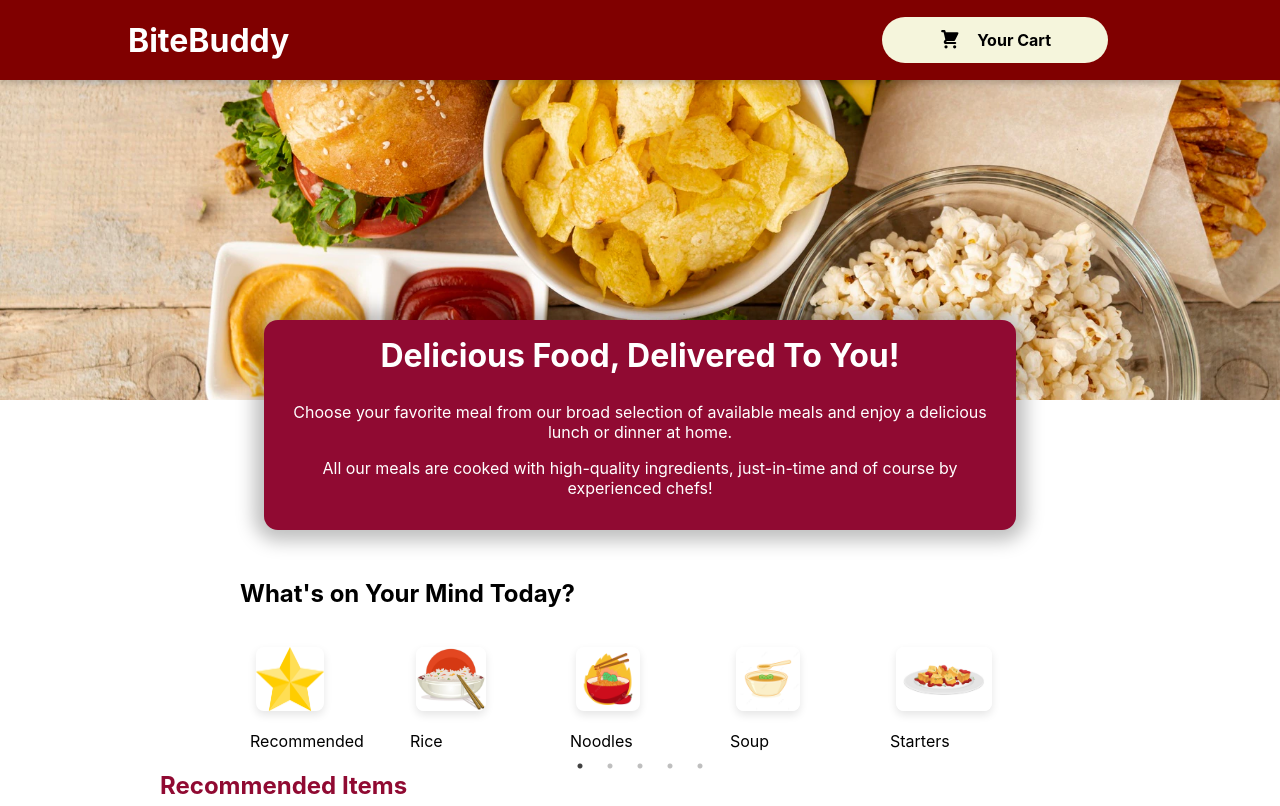
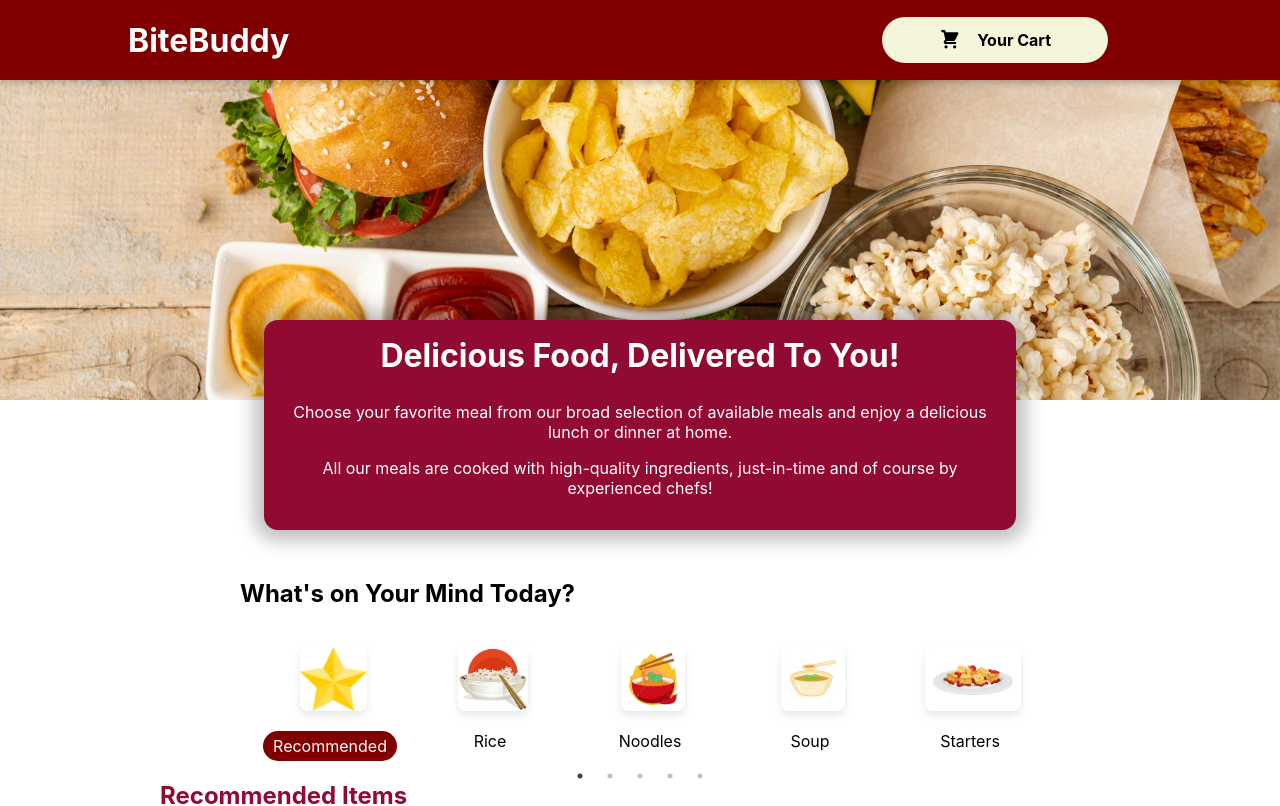
Before and after one commit to komolika05/Food-ordering-Frontend, a React (Create React App) app: page / in a window 1280 px wide. Shown: the top 806 px of the page. Built offline with nearby package versions, Linux system fonts and the light colour scheme.

Commit message:
Add background to selected Item text

```diff
--- a/src/App.js
+++ b/src/App.js
@@ -1,11 +1,6 @@
 import "./App.css";
-import {
-  createBrowserRouter,
-  RouterProvider,
-  BrowserRouter as Router,
-} from "react-router-dom";
+import { createBrowserRouter, RouterProvider } from "react-router-dom";
 import routes from "./routes/routes";
-import Header from "./Components/Layout/Header";
 
 const router = createBrowserRouter(routes);
 
--- a/src/Components/Items/AvailableMeals.js
+++ b/src/Components/Items/AvailableMeals.js
@@ -4,8 +4,7 @@ import { fetchMenu } from "../../api/foodiefetch";
 import ScrollMenu from "../Layout/SliderMenu";
 import MenuItem from "../Cart/AddToCart";
 
-const AvailableMeals = ({onAddToCart, onRemoveFromCart}) => {
-  const [restaurantData, setRestaurantData] = useState({});
+const AvailableMeals = ({ onAddToCart, onRemoveFromCart }) => {
   const [recommendedItems, setRecommendedItems] = useState([]);
   const [rice, setRice] = useState([]);
   const [noodles, setNoodles] = useState([]);
@@ -18,9 +17,7 @@ const AvailableMeals = ({onAddToCart, onRemoveFromCart}) => {
     const fetchMenuData = async () => {
       try {
         const response = await fetchMenu();
-        console.log(response.data.Menu);
         setSliderItems(response.data.Menu.map((m) => m.title));
-        setRestaurantData(response.data);
         setRecommendedItems(response.data.Menu[0].Dishes);
         setRice(response.data.Menu[1].Dishes);
         setNoodles(response.data.Menu[2].Dishes);
@@ -57,12 +54,21 @@ const AvailableMeals = ({onAddToCart, onRemoveFromCart}) => {
 
   return (
     <div className={classes.meals}>
-      <ScrollMenu onMenuItemClick={handleCategoryChange} items={sliderItems} />
+      <ScrollMenu
+        onMenuItemClick={handleCategoryChange}
+        items={sliderItems}
+        selectedItem={selectedCategory}
+      />
       <div className={classes.selectedCategoryList}>
         <h2>{selectedCategory} Items</h2>
         <div style={{ width: "100%", marginRight: "90%" }}>
           {getMenuItems().map((dish) => (
-            <MenuItem key={dish.id} dish={dish} onAddToCart={onAddToCart} onRemoveFromCart={onRemoveFromCart} />
+            <MenuItem
+              key={dish.id}
+              dish={dish}
+              onAddToCart={onAddToCart}
+              onRemoveFromCart={onRemoveFromCart}
+            />
           ))}
         </div>
       </div>
--- a/src/Components/Layout/SliderMenu.css
+++ b/src/Components/Layout/SliderMenu.css
@@ -1,14 +1,17 @@
-
 .sliderContainer {
   max-width: 800px;
   margin: 0 auto;
 }
-.imageContainer{
+.imageContainer {
   text-align: center;
   padding-left: 4%;
 }
 
 .sliderItem {
+  display: flex !important;
+  flex-direction: column;
+  align-items: center;
+  justify-content: center;
   padding: 0 10px;
 }
 
@@ -19,3 +22,15 @@
   height: 4rem;
   cursor: pointer;
 }
+
+.sliderItemNameSelected {
+  display: flex;
+  flex-direction: column;
+  align-items: center;
+  justify-self: center;
+  background-color: maroon;
+  padding: 5px 10px 5px 10px;
+  border-radius: 20px;
+  text-align: center;
+  color: white;
+}
--- a/src/Components/Layout/SliderMenu.js
+++ b/src/Components/Layout/SliderMenu.js
@@ -9,7 +9,7 @@ import Noodles from "../../images/Noodles.png";
 import Soup from "../../images/Soup.jpeg";
 import Starter from "../../images/Starters.png";
 
-const ItemSlider = ({ items, onMenuItemClick }) => {
+const ItemSlider = ({ items, onMenuItemClick, selectedItem }) => {
   const settings = {
     dots: true,
     infinite: true,
@@ -36,7 +36,13 @@ const ItemSlider = ({ items, onMenuItemClick }) => {
               <img src={item.image} alt={`Slide ${index}`} />
             </div>
             <br />
-            <label>{item.name}</label>
+            <label
+              className={`${
+                selectedItem === item.name ? "sliderItemNameSelected" : ""
+              }`}
+            >
+              {item.name}
+            </label>
           </div>
         ))}
       </Slider>
@@ -44,7 +50,7 @@ const ItemSlider = ({ items, onMenuItemClick }) => {
   );
 };
 
-const ScrollMenu = ({ onMenuItemClick, items }) => {
+const ScrollMenu = ({ onMenuItemClick, items, selectedItem }) => {
   const images = [recommendedImage, Rice, Noodles, Soup, Starter];
 
   return (
@@ -55,6 +61,7 @@ const ScrollMenu = ({ onMenuItemClick, items }) => {
           image: images[index],
         }))}
         onMenuItemClick={onMenuItemClick}
+        selectedItem={selectedItem}
       />
     </div>
   );
```
